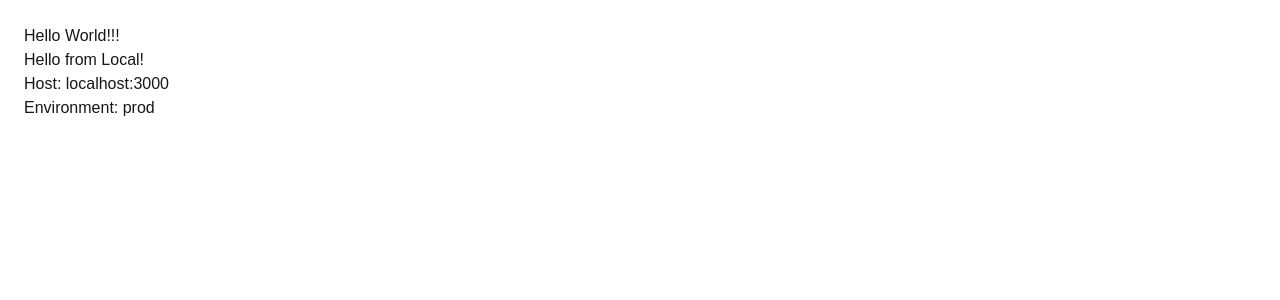
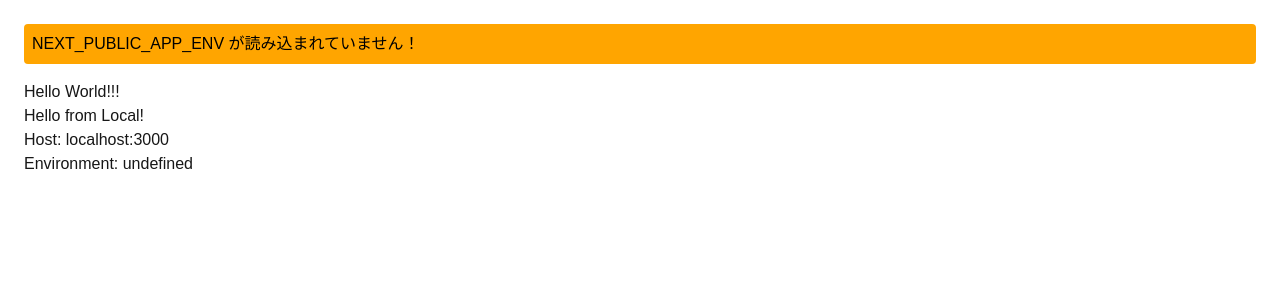
Before and after one commit to Team-Osmity/osmity-web-frontend, a Next.js app: page / in a window 1280 px wide. Shown: the top 300 px of the page. Built offline with nearby package versions, Linux system fonts and the light colour scheme.

Commit message:
test page

```diff
--- a/src/app/page.tsx
+++ b/src/app/page.tsx
@@ -5,7 +5,12 @@ export default async function Home() {
   const host = h.get("host") ?? "";
 
   // ========== 環境変数の取得 ==========
-  const appEnv = process.env.NEXT_PUBLIC_APP_ENV ?? "prod";
+  const appEnv = process.env.NEXT_PUBLIC_APP_ENV;
+
+  // 状態判定
+  const isDev = appEnv === "dev";
+  const isProd = appEnv === "prod";
+  const isMissing = appEnv === undefined;
 
   // ========== メッセージ（既存ロジック） ==========
   let message = "Hello from Local!";
@@ -17,18 +22,29 @@ export default async function Home() {
 
   return (
     <main style={{ padding: 24 }}>
-      {/* ===== Dev 環境のときだけ表示 ===== */}
-      {appEnv === "dev" && (
-        <div
-          style={{
-            background: "red",
-            color: "white",
-            padding: "8px",
-            marginBottom: "16px",
-            borderRadius: "4px",
-          }}
-        >
+      {/* ====== dev 環境バナー ====== */}
+      {isDev && (
+        <div style={{
+          background: "red",
+          color: "white",
+          padding: "8px",
+          marginBottom: "16px",
+          borderRadius: "4px",
+        }}>
           現在は開発環境（DEV）です
+        </div>
+      )}
+
+      {/* ====== 読み込まれていない場合 ====== */}
+      {isMissing && (
+        <div style={{
+          background: "orange",
+          color: "black",
+          padding: "8px",
+          marginBottom: "16px",
+          borderRadius: "4px",
+        }}>
+          NEXT_PUBLIC_APP_ENV が読み込まれていません！
         </div>
       )}
 
@@ -36,7 +52,7 @@ export default async function Home() {
       <h1>{message}</h1>
 
       <p>Host: {host}</p>
-      <p>Environment: {appEnv}</p>
+      <p>Environment: {appEnv ?? "undefined"}</p>
     </main>
   );
 }
```
